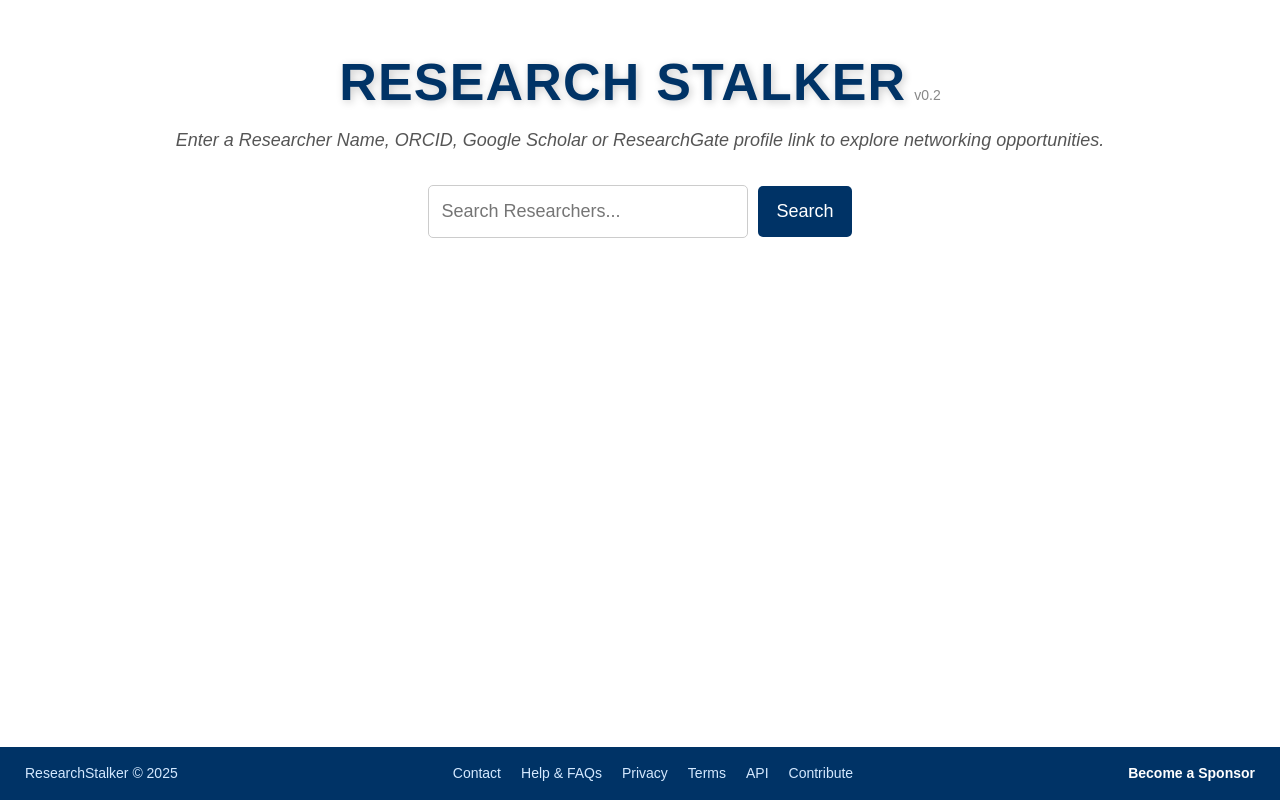
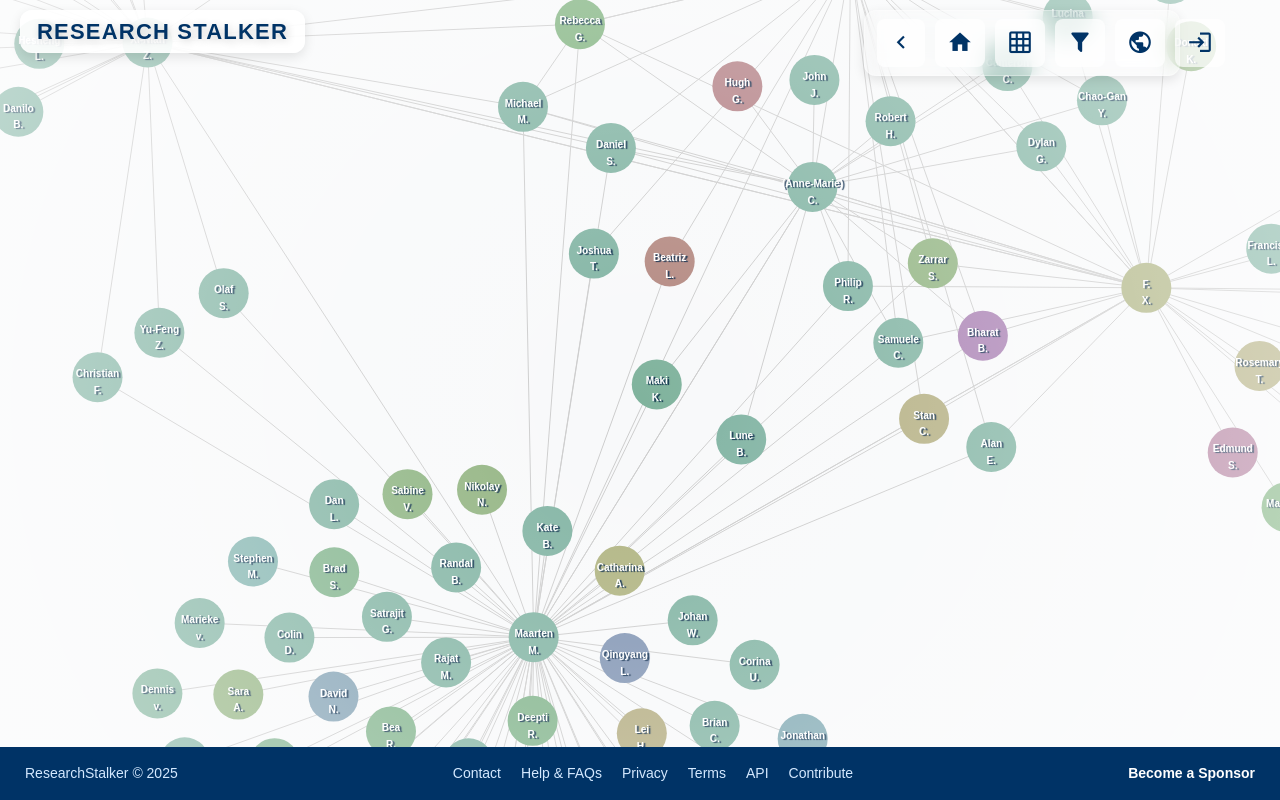
Before and after one commit to ResearchStalker/Research-Stalker-UI, a React (Create React App) app: page /network in a window 1280 px wide. Before the commit this address led to /. Built offline with nearby package versions, Linux system fonts and the light colour scheme; no server answers.

Commit message:
login demo done

```diff
--- a/src/components/Toolbar.tsx
+++ b/src/components/Toolbar.tsx
@@ -1,15 +1,33 @@
-import React, { useState } from 'react';
+import React, { useState, useEffect } from 'react';
 import '@mdi/font/css/materialdesignicons.min.css';
 import '../styles/components/toolbar.scss';
 
-const Toolbar: React.FC<
-    { toggleFilters: () => void; graphView: boolean, toggleGrid: () => void}> =
-        ({ toggleFilters, graphView, toggleGrid }) =>
-{
+const Toolbar: React.FC<{
+    toggleFilters: () => void;
+    graphView: boolean;
+    toggleGrid: () => void;
+}> = ({ toggleFilters, graphView, toggleGrid }) => {
     const [mapView, setMapView] = useState(false);
     const [collapsed, setCollapsed] = useState(false);
-    const [gridActive, setGridActive] = useState(false); // Track grid state
-    const [filtersActive, setFiltersActive] = useState(false); // Track filter button state
+    const [gridActive, setGridActive] = useState(false);
+    const [filtersActive, setFiltersActive] = useState(false);
+    const [user, setUser] = useState<{ email: string; picture?: string } | null>(null);
+
+    // Fetch user data on component mount
+    useEffect(() => {
+        fetch('http://localhost:8080/api/user/me', {
+            method: 'GET',
+            credentials: 'include', // Send session cookies
+        })
+            .then((res) => {
+                if (res.ok) return res.json();
+                throw new Error('Not authenticated');
+            })
+            .then((data) => {
+                setUser({ email: data.email, picture: data.picture }); // Update state with user data
+            })
+            .catch(() => setUser(null));
+    }, []);
 
     const handleToggleFilters = () => {
         setFiltersActive((prev) => !prev);
@@ -21,6 +39,19 @@
         toggleGrid();
     };
 
+    const handleLogin = () => {
+        window.location.href = 'http://localhost:8080/oauth2/authorization/google';
+    };
+
+    const handleLogout = () => {
+        fetch('http://localhost:8080/logout', {
+            method: 'POST',
+            credentials: 'include',
+        }).then(() => {
+            setUser(null);
+            window.location.reload(); // Refresh page after logout
+        });
+    };
 
     return (
         <div>
@@ -28,24 +59,18 @@
                 <button className="toolbar-toggle-button" onClick={() => setCollapsed(!collapsed)}>
                     <i className={`mdi ${collapsed ? 'mdi-chevron-right' : 'mdi-chevron-left'}`}></i>
                 </button>
-                    <>
+
                 <button className="toolbar-button">
                     <i className="mdi mdi-home"></i>
                 </button>
 
                 {/* Toggle Grid Background */}
-                        <button
-                            className={`toolbar-button ${gridActive ? 'active' : ''}`}
-                            onClick={handleToggleGrid}
-                        >
+                <button className={`toolbar-button ${gridActive ? 'active' : ''}`} onClick={handleToggleGrid}>
                     <i className="mdi mdi-grid"></i>
                 </button>
 
-                        {/* Toggle Filters - Keep active state when pressed */}
-                        <button
-                            className={`toolbar-button ${filtersActive ? 'active' : ''}`}
-                            onClick={handleToggleFilters}
-                        >
+                {/* Toggle Filters */}
+                <button className={`toolbar-button ${filtersActive ? 'active' : ''}`} onClick={handleToggleFilters}>
                     <i className="mdi mdi-filter"></i>
                 </button>
 
@@ -60,7 +85,31 @@
                         <i className="mdi mdi-earth"></i>
                     </button>
                 )}
-                    </>
+
+                {/* User Profile Display */}
+                {user ? (
+                    <div className="toolbar-user">
+                        {/* Display Profile Picture if available */}
+                        {user.picture ? (
+                            <img src={user.picture} alt="User" className="toolbar-user-image" />
+                        ) : (
+                            <i className="mdi mdi-account-circle toolbar-user-icon"></i>
+                        )}
+
+                        {/* Display User Name */}
+                        <span className="toolbar-user-name">{user.email}</span>
+
+                        {/* Logout Button */}
+                        <button className="toolbar-button" onClick={handleLogout} title="Logout">
+                            <i className="mdi mdi-logout"></i>
+                        </button>
+                    </div>
+                ) : (
+                    <button className="toolbar-button" onClick={handleLogin}>
+                        <i className="mdi mdi-login"></i>
+                    </button>
+                )}
+
             </div>
         </div>
     );
--- a/src/styles/components/toolbar.scss
+++ b/src/styles/components/toolbar.scss
@@ -2,7 +2,7 @@
 .toolbar {
   position: fixed;
   top: 10px;
-  right: 20px;
+  right: 100px;
   display: flex;
   flex-direction: row;
   align-items: center;
@@ -15,22 +15,22 @@
   border: 1px solid rgba(255, 255, 255, 0.3);
   transition: all 0.5s ease;
   z-index: 1050;
-  width: 74px;
-  overflow: hidden;
+  width: 316px; /* Default width when expanded */
+  overflow: visible;
 }
 
 /* Collapsed Toolbar */
 .toolbar.collapsed {
+  width: 120px; /* Wider width when collapsed to fit the login button */
   padding: 8px;
-  width: 74px;
 }
 
 .toolbar.collapsed .toolbar-button {
   opacity: 0.25;
 }
 
-.toolbar:not(.collapsed) {
-  width: 316px; /* Full width when expanded */
+.toolbar.collapsed .toolbar-button.login-button {
+  opacity: 1; /* Ensure login button is always visible */
 }
 
 /* Toolbar Button Styles */
@@ -55,7 +55,6 @@
   position: relative;
   overflow: clip;
   transition: all 0.3s ease; /* Smooth transition for transform and opacity */
-
 }
 
 .toolbar-toggle-button {
@@ -117,12 +116,9 @@
 /* Icon Styling */
 .toolbar-button i {
   font-size: 26px;
-  /*width: 32px;
-  height: 32px;*/
   text-align: center;
 }
 
-.toolbar-toggle-button i{
-  font-size: 26px,;
-
+.toolbar-toggle-button i {
+  font-size: 26px;
 }
--- a/src/views/ResearcherNetwork.tsx
+++ b/src/views/ResearcherNetwork.tsx
@@ -34,7 +34,7 @@
 
     const location = useLocation();
     const navigate = useNavigate();
-
+    /*
         useEffect(() => {
             if (location.state?.networkData) {
                 setData(location.state.networkData);
@@ -44,10 +44,10 @@
                 navigate('/');
             }
         }, [location.state, navigate]);
+    */
+         /*--LOCAL MODE--*/
 
-    /* --LOCAL MODE--
-
-    eEffect(() => {
+        useEffect(() => {
             const fetchGraphData = async () => {
                 try {
                     const response = await fetch('/data/mock-data/demo-rec-1.json');
@@ -60,7 +60,7 @@
                 }
             };
             fetchGraphData();
-    }, []);  */
+        }, []);
 
     const toggleFilters = () => {
         setFiltersVisible(!filtersVisible);
```
Lines whose indentation alone changed are shown as unchanged.
